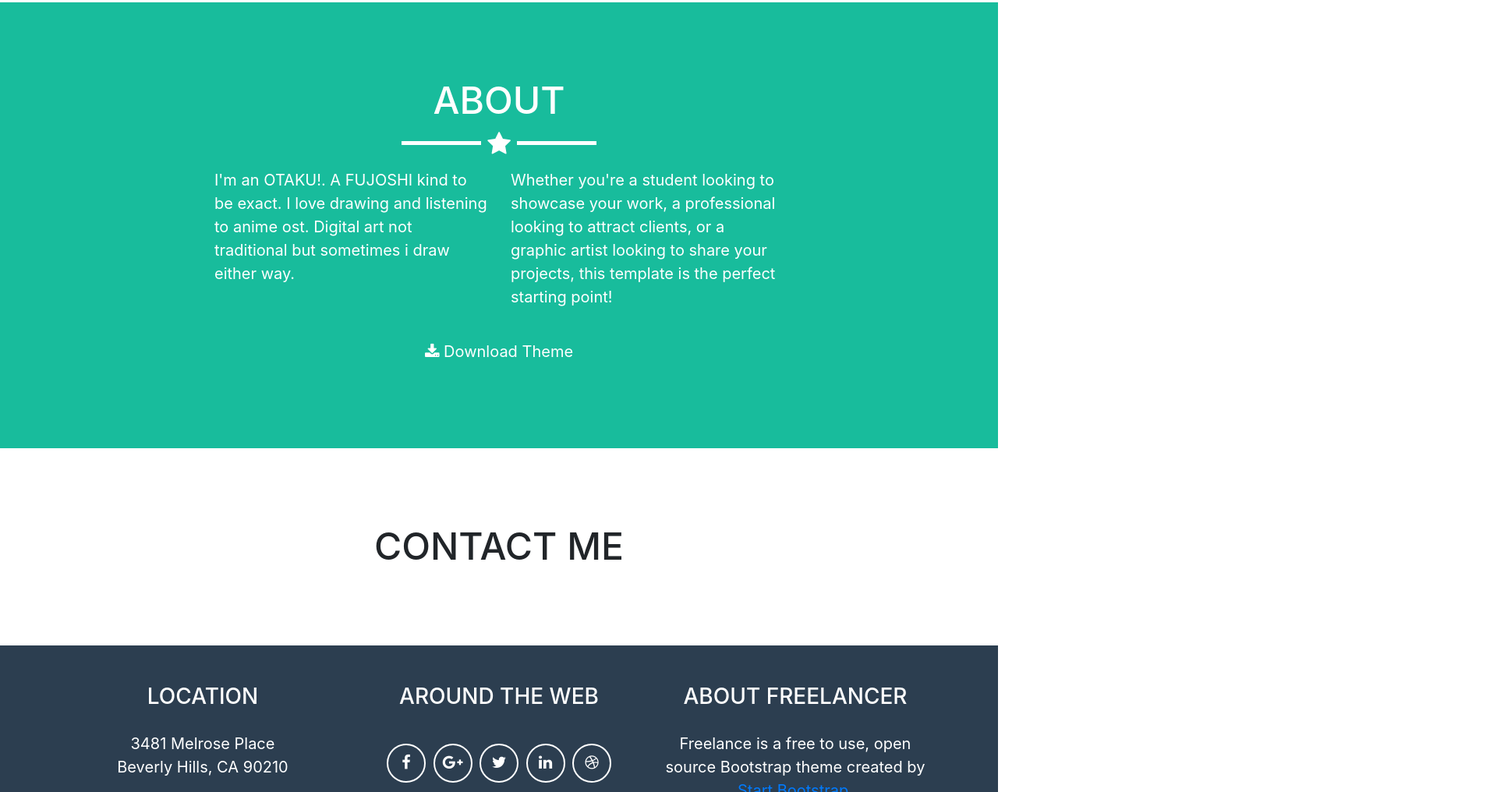
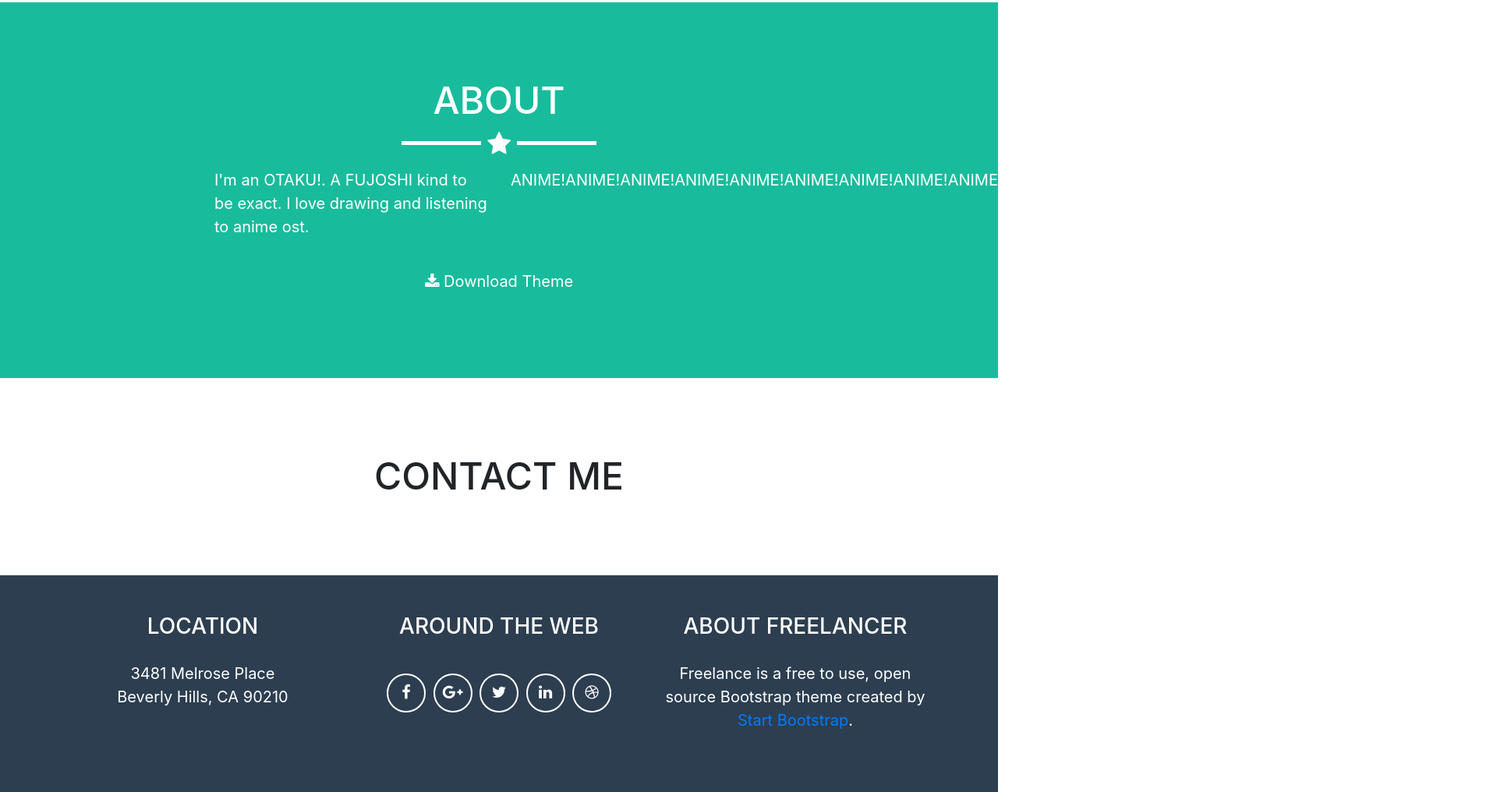
Before and after one commit to ZenYamuraiha/ZenYamuraiha.github.io, a website with bundled scripts: page index.html in a window 1280 px wide. Shown: the part 1667-2683 px from the top of the page at 78% size, 1920 px wide, since content can reach past the window. Built offline with nearby package versions, Linux system fonts and the light colour scheme; a script that the page names is missing.

Commit message:
update about

```diff
--- a/index.html
+++ b/index.html
@@ -138,10 +138,10 @@
         <hr class="star-light">
         <div class="row">
           <div class="col-lg-4 ml-auto">
-            <p>I'm an OTAKU!. A FUJOSHI kind to be exact. I love drawing and listening to anime ost. Digital art not traditional but sometimes i draw either way. </p>
+            <p>I'm an OTAKU!. A FUJOSHI kind to be exact. I love drawing and listening to anime ost.   </p>
           </div>
           <div class="col-lg-4 mr-auto">
-            <p>Whether you're a student looking to showcase your work, a professional looking to attract clients, or a graphic artist looking to share your projects, this template is the perfect starting point!</p>
+            <p>ANIME!ANIME!ANIME!ANIME!ANIME!ANIME!ANIME!ANIME!ANIME!ANIME!ANIME!ANIME!ANIME!ANIME!ANIME!ANIME!ANIME!ANIME!ANIME!ANIME!ANIME!ANIME!ANIME!ANIME!ANIME!ANIME!ANIME!ANIME!ANIME!ANIME!ANIME!ANIME!ANIME!ANIME!</p>
           </div>
           <div class="col-lg-8 mx-auto text-center">
             <a href="#" class="btn btn-lg btn-outline">
```
